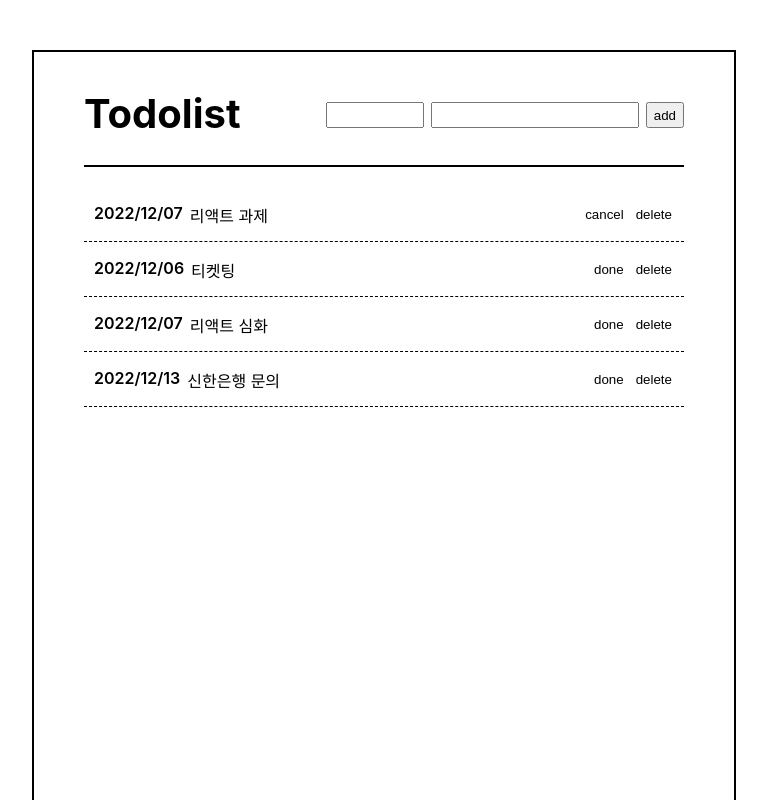
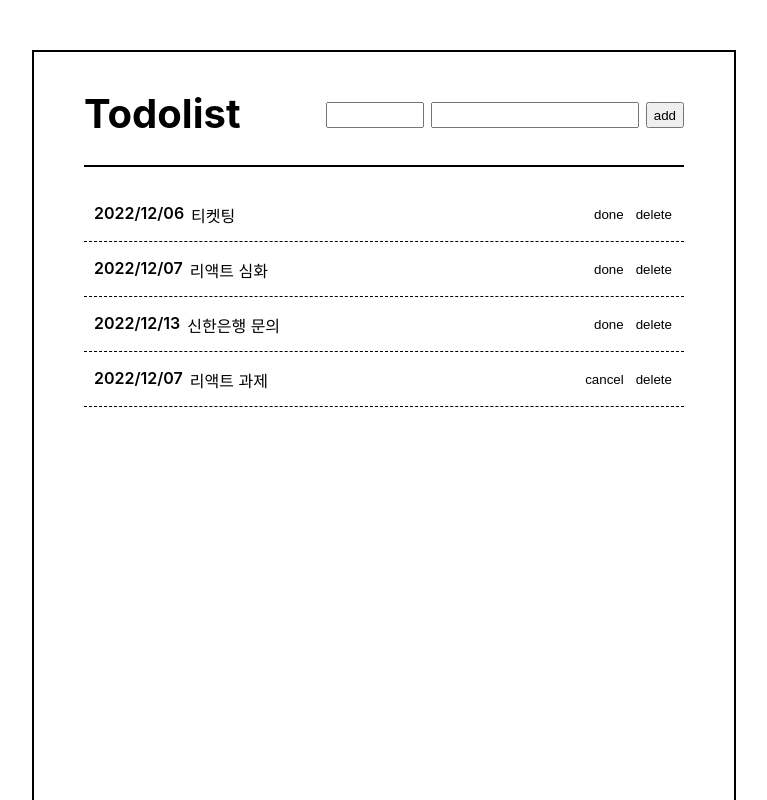
Before and after one commit to cinephi1e/todolist_2, a React (Create React App) app: page / in a window 1280 px wide. Shown: the top 800 px of the page, without its empty margins (256-1023 px from the left). Built offline with nearby package versions, Linux system fonts and the light colour scheme.

Commit message:
투두리스트/완료리스트 분리(개선 필요)

```diff
--- a/src/components/contents/Contents.jsx
+++ b/src/components/contents/Contents.jsx
@@ -1,25 +1,24 @@
 import styled from "styled-components";
 import { useSelector } from "react-redux";
 import Todolist from "../todolist/Todolist";
-import TodolistPages from "../todolistpages/TodolistPages";
 
 const Content = styled.div`
   min-height: 700px;
 `;
 
-const Contents = ({ value }) => {
+const Contents = () => {
   const list = useSelector((state) => state.manageTodo.initialList);
-  const component = value === "todolist" ? true : false;
-  console.log(component);
+  const listState = list.filter((item) => item.isDone === false);
+  console.log("listState", listState);
 
   return (
     <Content>
-      {list
-        .filter((item) => component === !item.isDone)
-        .map((item, index) => {
-          return <Todolist key={index} />;
-        })}
-      {/* <TodolistPages /> */}
+      <Todolist />
+      {/* {list
+        .filter((item) => item.isDone === true)
+        .map((item, i) => {
+          return <Todolist key={i} />;
+        })} */}
     </Content>
   );
 };
--- a/src/components/header/Header.jsx
+++ b/src/components/header/Header.jsx
@@ -5,7 +5,6 @@ import { useDispatch, useSelector } from "react-redux";
 
 const Header = () => {
   const list = useSelector((state) => state.manageTodo.initialList);
-  console.log(list);
   const dispatch = useDispatch();
 
   const [date, setDate] = useState("");
--- a/src/components/todolist/Todolist.jsx
+++ b/src/components/todolist/Todolist.jsx
@@ -2,19 +2,19 @@ import { List, Date, ButtonArea, Button } from "./style";
 import { useSelector } from "react-redux";
 import { useNavigate } from "react-router-dom";
 
-const Todolist = ({ isDone, index }) => {
+const Todolist = (value) => {
+  const navigate = useNavigate();
   const list = useSelector((state) => state.manageTodo.initialList);
-  const navigate = useNavigate();
 
   return (
     <>
-      {/* <h1>투두리스트</h1> */}
-      {list.map((item, index) => {
+      {list.map((item, i) => {
+        if (!item.isDone) {
           return (
             <List
-            key={index}
+              key={i}
               onClick={() => {
-              navigate("/" + index);
+                navigate("/" + i);
               }}
             >
               <Date>{item.date}</Date>
@@ -25,6 +25,27 @@ const Todolist = ({ isDone, index }) => {
               </ButtonArea>
             </List>
           );
+        }
+      })}
+
+      {list.map((item, i) => {
+        if (item.isDone) {
+          return (
+            <List
+              key={i}
+              onClick={() => {
+                navigate("/" + i);
+              }}
+            >
+              <Date>{item.date}</Date>
+              {item.todo}
+              <ButtonArea>
+                <Button>{item.isDone ? "cancel" : "done"}</Button>
+                <Button>delete</Button>
+              </ButtonArea>
+            </List>
+          );
+        }
       })}
     </>
   );
--- a/src/components/todolistpages/TodolistPages.jsx
+++ b/src/components/todolistpages/TodolistPages.jsx
@@ -15,7 +15,7 @@ const TodolistPages = () => {
       </Todolist>
 
       <Bottom>
-        <input type="checkbox" /> 완료
+        {list[i]["isDone"] === false ? "늦기 전에 완료해주세요!" : "완료"}
         <PrevBtn
           onClick={() => {
             navigate("/");
```
Lines whose indentation alone changed are shown as unchanged.
